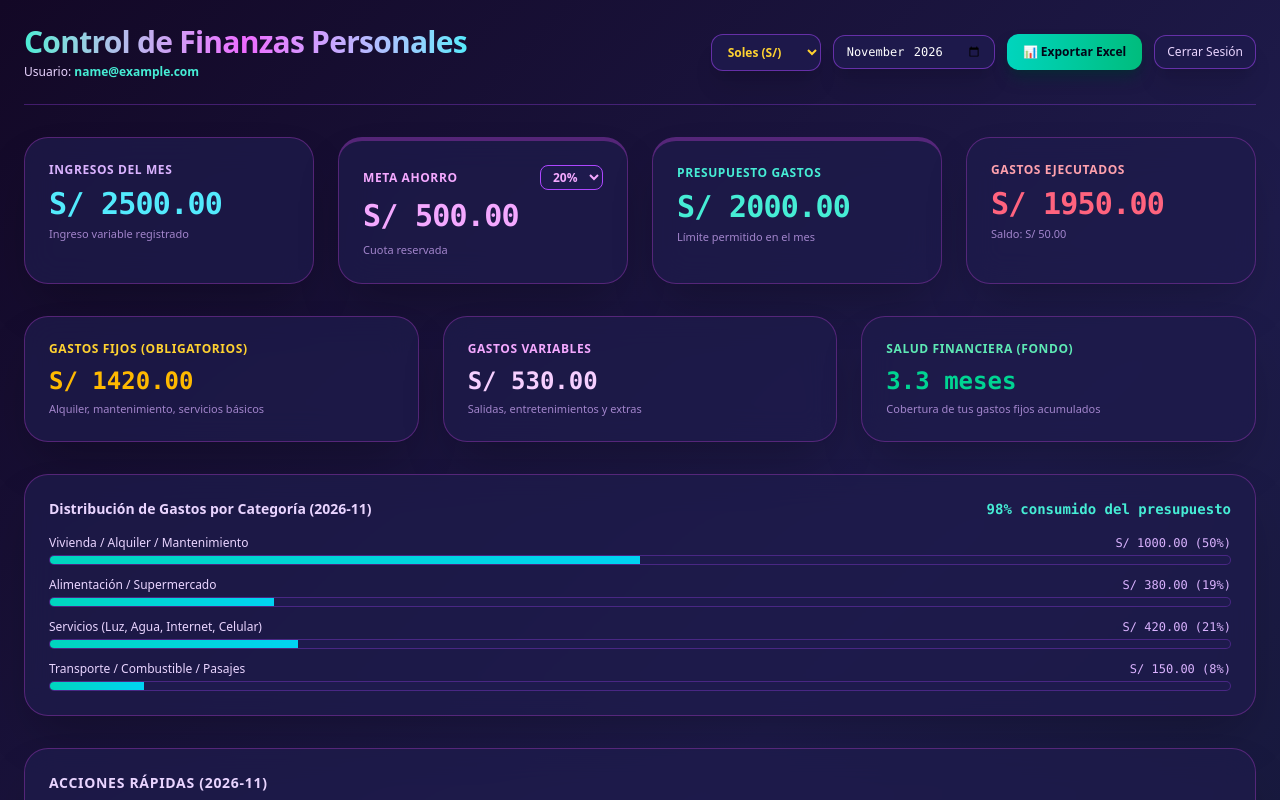
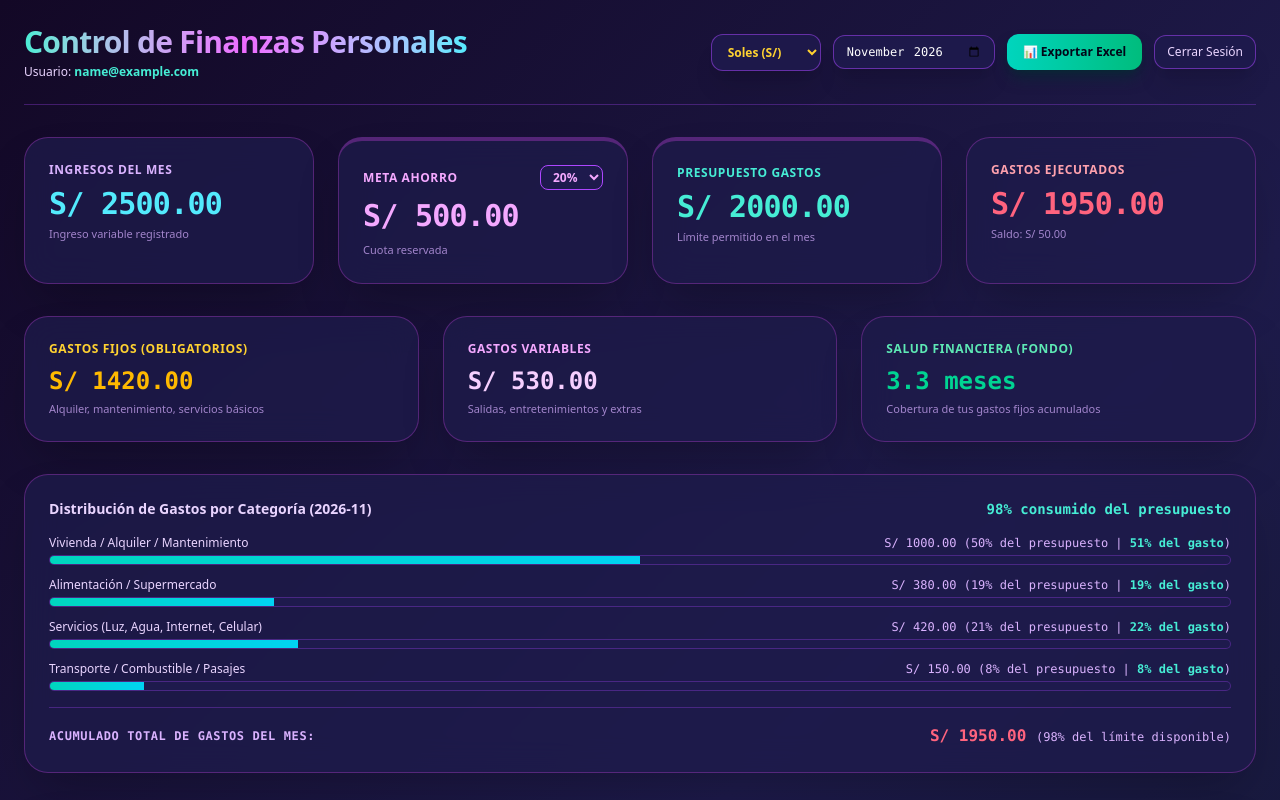
Before and after one commit to jroblestinajeros-lab/Control-de-vencimientos, a Next.js app: page / in a window 1280 px wide. Shown: the top 800 px of the page. Built offline with nearby package versions, Linux system fonts and the light colour scheme; sample sign-in values are in the browser's storage.

Commit message:
Update page.tsx

```diff
--- a/app/page.tsx
+++ b/app/page.tsx
@@ -109,7 +109,6 @@ export default function HomePage() {
     if (savedSavingsPercent) setSavingsTargetPercent(Number(savedSavingsPercent));
     if (savedCurrency && CURRENCIES[savedCurrency]) setCurrency(savedCurrency);
 
-    // Carga automática por defecto si no existen transacciones previas
     if (savedTx) {
       setTransactions(JSON.parse(savedTx));
     } else {
@@ -536,6 +535,7 @@ export default function HomePage() {
           </div>
         </div>
 
+        {/* DISTRIBUCIÓN DE GASTOS CON PORCENTAJE Y ACUMULADO AL FINAL */}
         <div
           className="rounded-3xl p-6 shadow-2xl border space-y-4"
           style={{ backgroundColor: 'rgba(30, 27, 75, 0.75)', borderColor: 'rgba(217, 70, 239, 0.3)', backdropFilter: 'blur(16px)' }}
@@ -552,15 +552,17 @@ export default function HomePage() {
           {expensesByCategory.length === 0 ? (
             <p className="text-xs text-purple-300/60 py-2">No hay gastos ejecutados en este mes.</p>
           ) : (
+            <div className="space-y-4">
               <div className="space-y-3">
                 {expensesByCategory.map((item) => {
                   const categoryPct = Math.round((item.amount / (availableExpenseBudget || 1)) * 100);
+                  const shareOfTotalExpense = totalExpense > 0 ? Math.round((item.amount / totalExpense) * 100) : 0;
                   return (
                     <div key={item.category} className="space-y-1">
                       <div className="flex justify-between text-xs">
                         <span className="text-purple-200">{item.category}</span>
                         <span className="font-mono text-purple-300">
-                        {currSymbol} {item.amount.toFixed(2)} ({categoryPct}%)
+                          {currSymbol} {item.amount.toFixed(2)} ({categoryPct}% del presupuesto | <span className="text-teal-300 font-semibold">{shareOfTotalExpense}% del gasto</span>)
                         </span>
                       </div>
                       <div className="w-full bg-indigo-950 h-2.5 rounded-full overflow-hidden border border-purple-500/30">
@@ -572,6 +574,15 @@ export default function HomePage() {
                     </div>
                   );
                 })}
+              </div>
+
+              {/* Fila Acumulada al Final */}
+              <div className="pt-4 border-t border-purple-500/30 flex flex-col sm:flex-row justify-between items-start sm:items-center gap-2 text-xs font-mono">
+                <span className="text-purple-300 font-bold uppercase tracking-wider">Acumulado Total de Gastos del Mes:</span>
+                <span className="text-rose-400 font-black text-base">
+                  {currSymbol} {totalExpense.toFixed(2)} <span className="text-xs font-normal text-purple-300">({budgetPercentage}% del límite disponible)</span>
+                </span>
+              </div>
             </div>
           )}
         </div>
```
Lines whose indentation alone changed are shown as unchanged.
